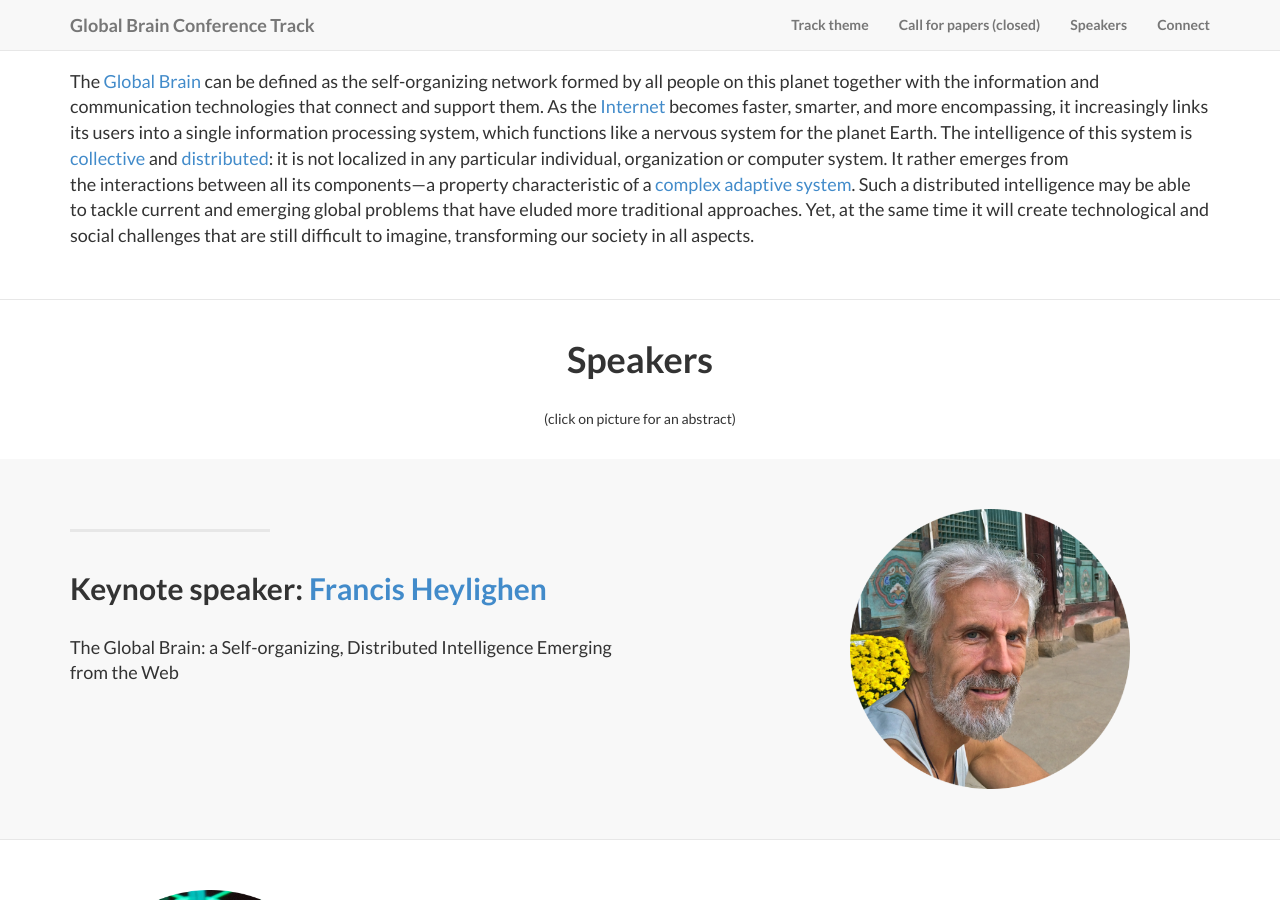
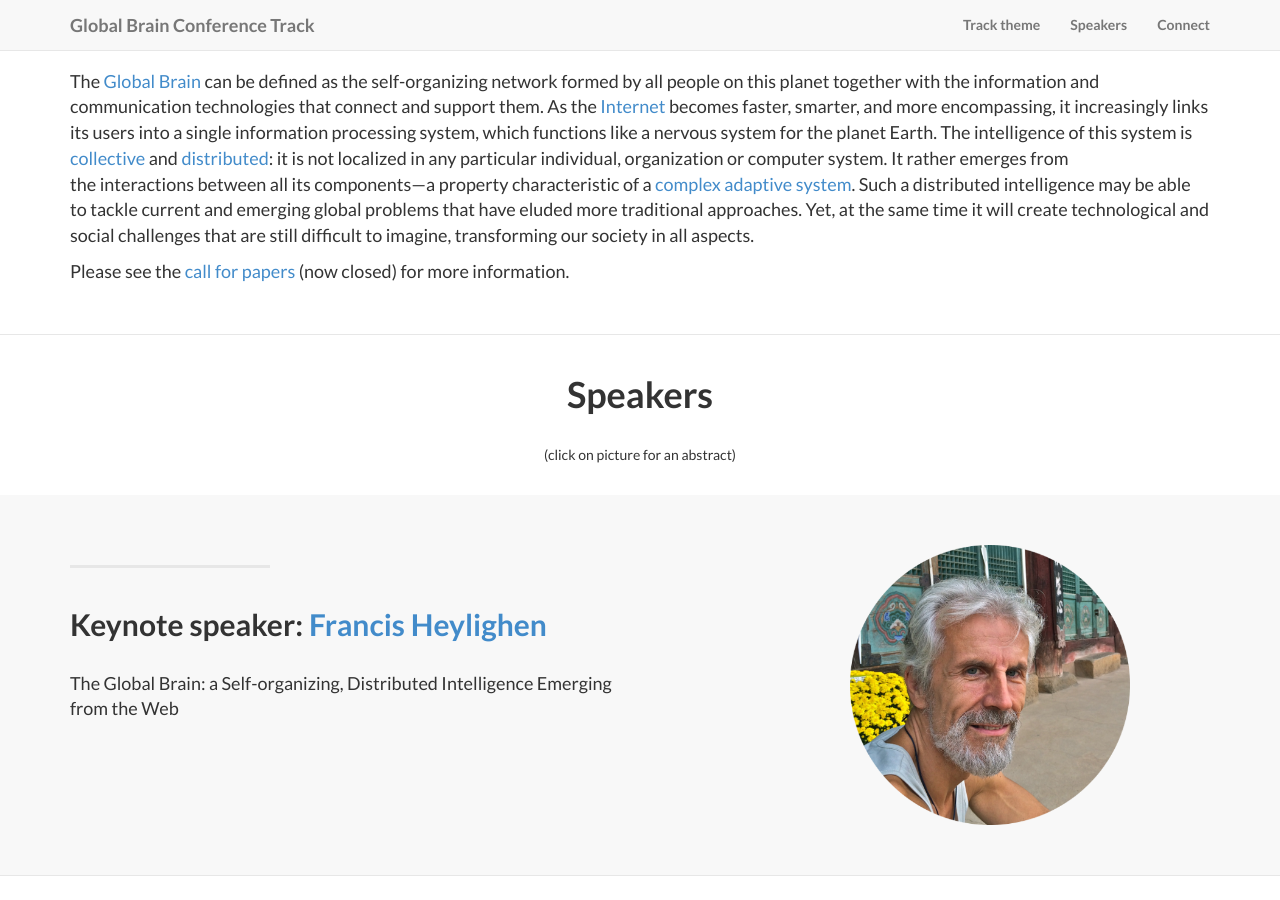
Before and after one commit to globalbraininstitute/vienna2015, a Jekyll site: the page built from index.html, in a window 1280 px wide and 900 px high, scrolled down 1015 px. Built offline with Jekyll 4.4.1, drawn with Linux system fonts in a browser that asks for light colours.

Commit message:
call for papers moved from navigation bar to conference track theme

```diff
--- a/_includes/conference_theme.html
+++ b/_includes/conference_theme.html
@@ -6,6 +6,8 @@
                 <div class="col-lg-12 col-sm-6">
                     <h1 class="main-section-heading">Conference track theme</h1>
                     <p><font size=4>The <a href="http://www.wikipedia.org/wiki/Global_brain" target="_blank">Global Brain</a> can be defined as the self-organizing network formed by all people on this planet together with the information and communication technologies that connect and support them. As the <a href="http://en.wikipedia.org/wiki/Internet" target="_blank">Internet</a> becomes faster, smarter, and more encompassing, it increasingly links its users into a single information processing system, which functions like a nervous system for the planet Earth. The intelligence of this system is <a href="http://en.wikipedia.org/wiki/Collective_intelligence" target="_blank">collective</a> and <a href="http://en.wikipedia.org/wiki/Distributed_cognition" target="_blank">distributed</a>: it is not localized in any particular individual, organization or computer system. It rather emerges from the interactions between all its components—a property characteristic of a <a href="http://en.wikipedia.org/wiki/Complex_adaptive_systems" target="_blank">complex adaptive system</a>. Such a distributed intelligence may be able to tackle current and emerging global problems that have eluded more traditional approaches. Yet, at the same time it will create technological and social challenges that are still difficult to imagine, transforming our society in all aspects.</font></p>
+
+                    <p><p><font size=4>Please see the <a href="/vienna2015/pages/TheGlobalBrainCallforPapers/">call for papers</a> (now closed) for more information.</font></p>
                 </div>
             </div>
 
--- a/_includes/navigation.html
+++ b/_includes/navigation.html
@@ -17,9 +17,6 @@
                 <li>
                     <a href="{{site.baseurl}}/#conference-theme"><font style="font-weight:700">Track theme</font></a>
                 <li>
-                    <a href="{{ relative }}pages/TheGlobalBrainCallforPapers"><font style="font-weight:700">Call for papers (closed)</font> </a>
-                </li>
-                <li>
                     <a href="{{site.baseurl}}/#speakers"><font style="font-weight:700">Speakers</font></a>
                 </li>
                 <li>
```
